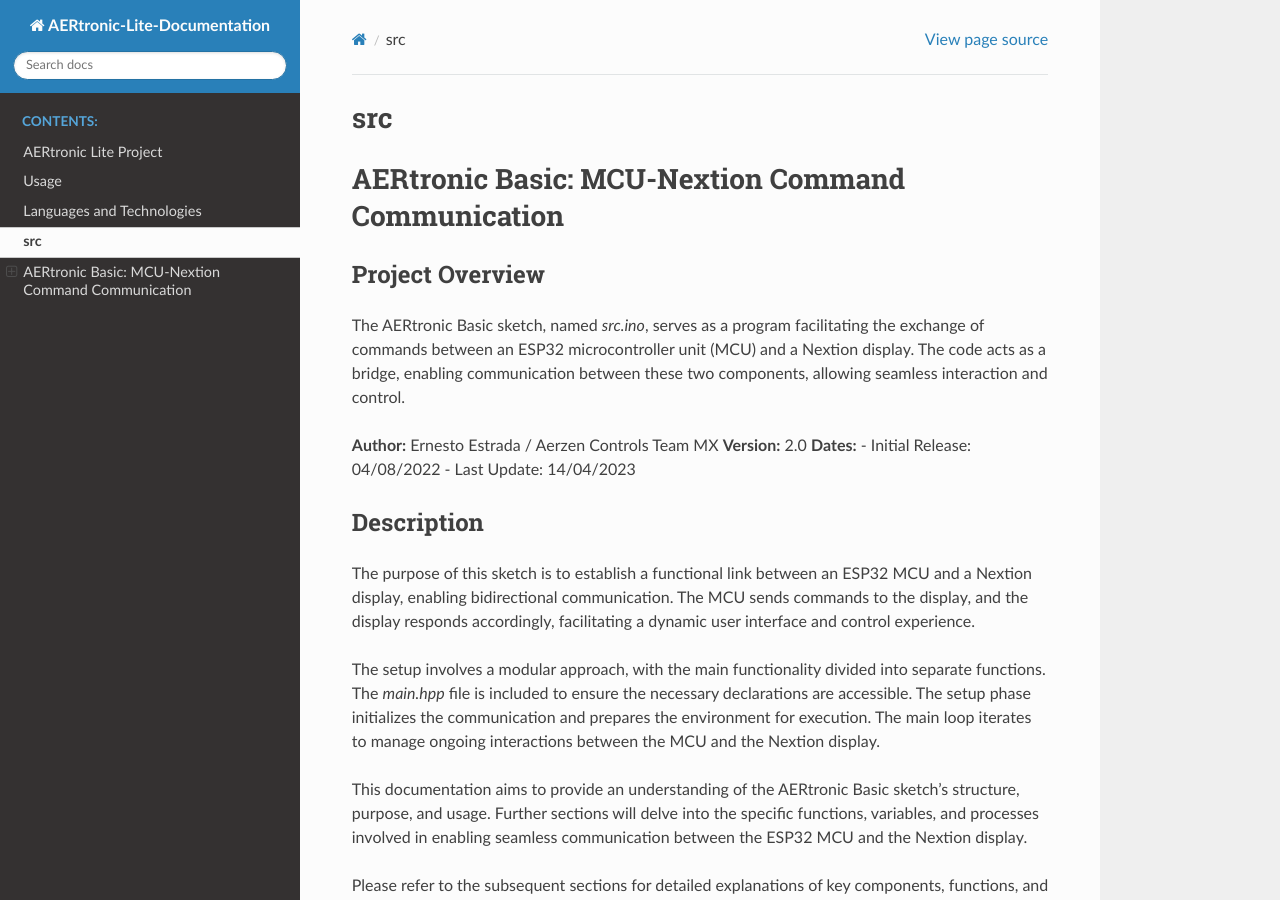
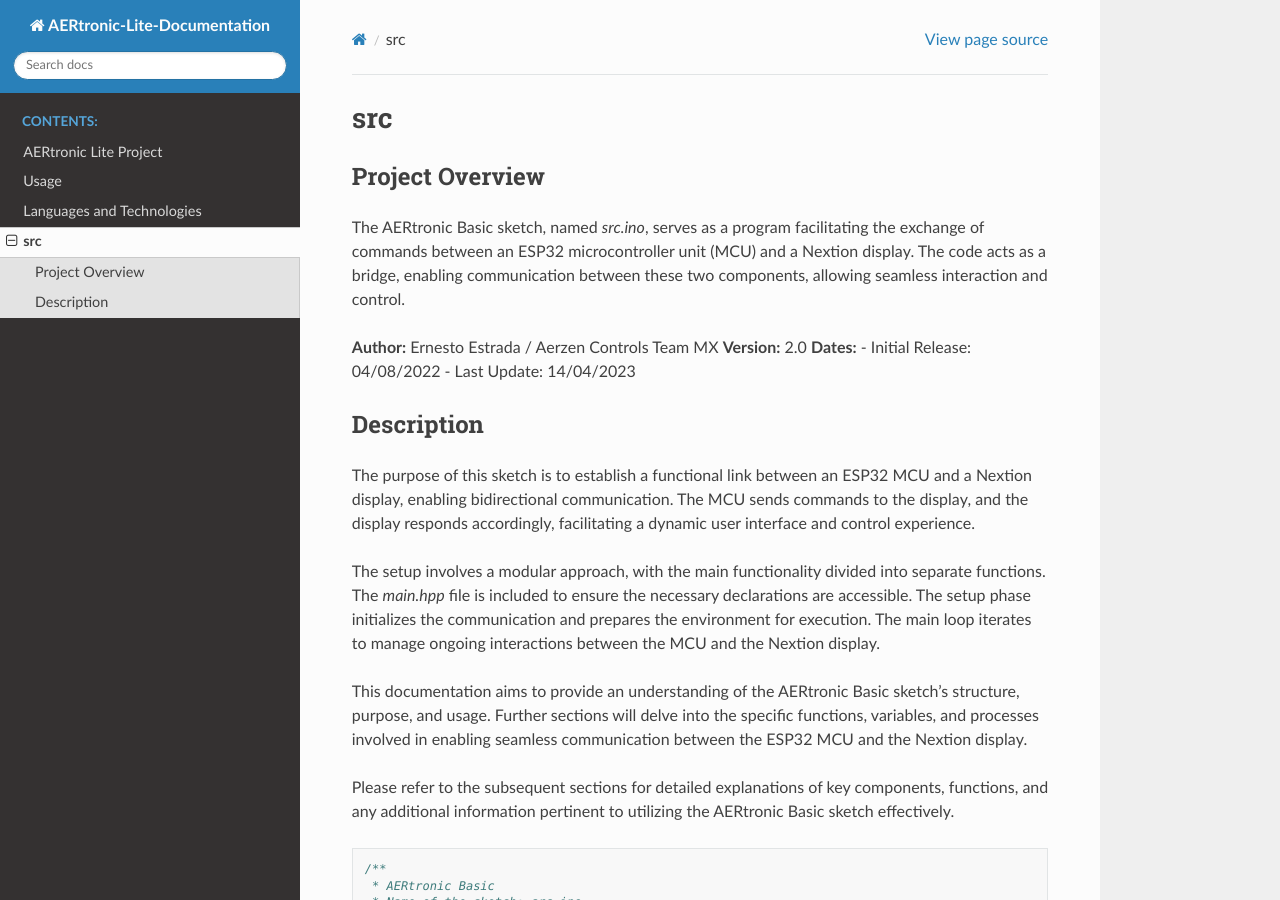
Before and after one commit to ErnestoAerzen/AERtronic-Lite-Documentation, a Sphinx documentation site: the page built from source/src.rst, in a window 1280 px wide and 900 px high. Built offline with Sphinx 7.4.7 and the Read the Docs theme 2.0.0, drawn with Linux system fonts in a browser that asks for light colours.

Commit message:
Update src.rst again

```diff
--- a/source/src.rst
+++ b/source/src.rst
@@ -1,8 +1,5 @@
 src
 =====
-
-AERtronic Basic: MCU-Nextion Command Communication
-==================================================
 
 Project Overview
 ----------------
```
Also changed, not shown: 8 other files.
